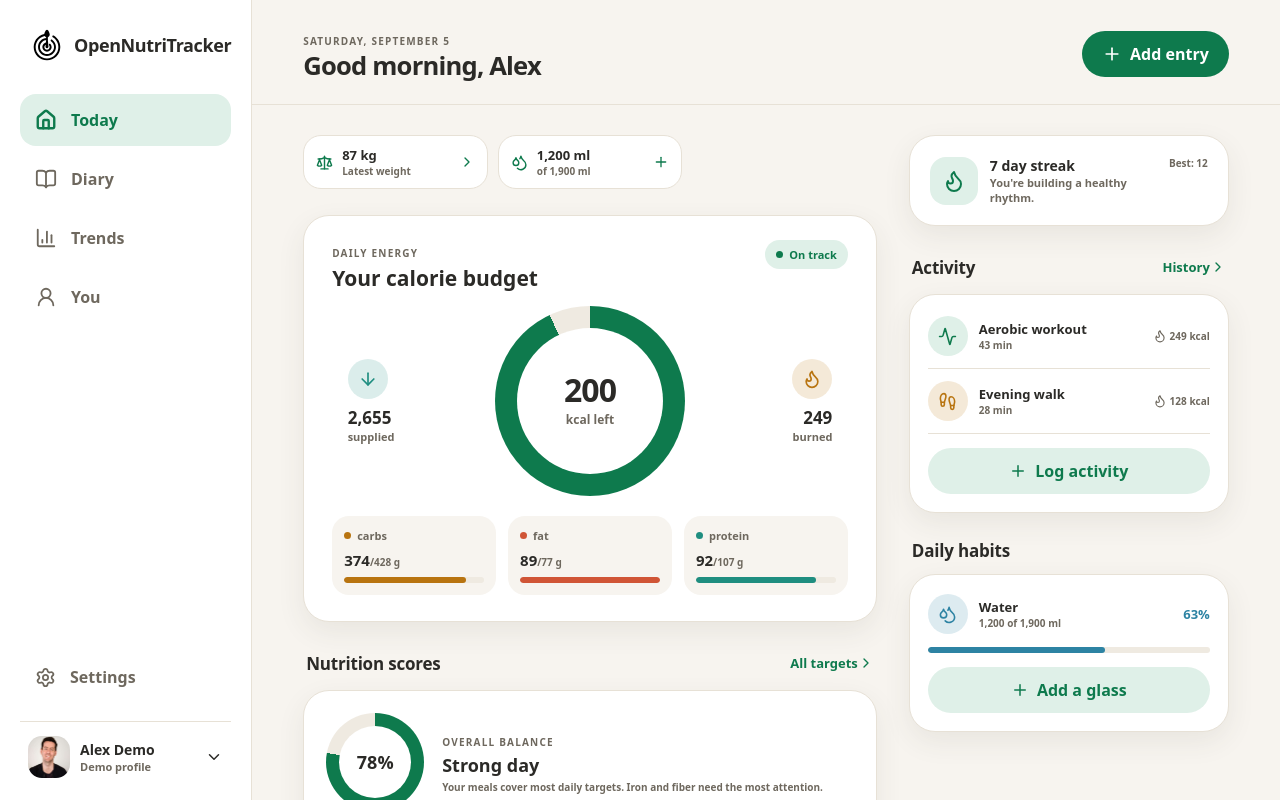
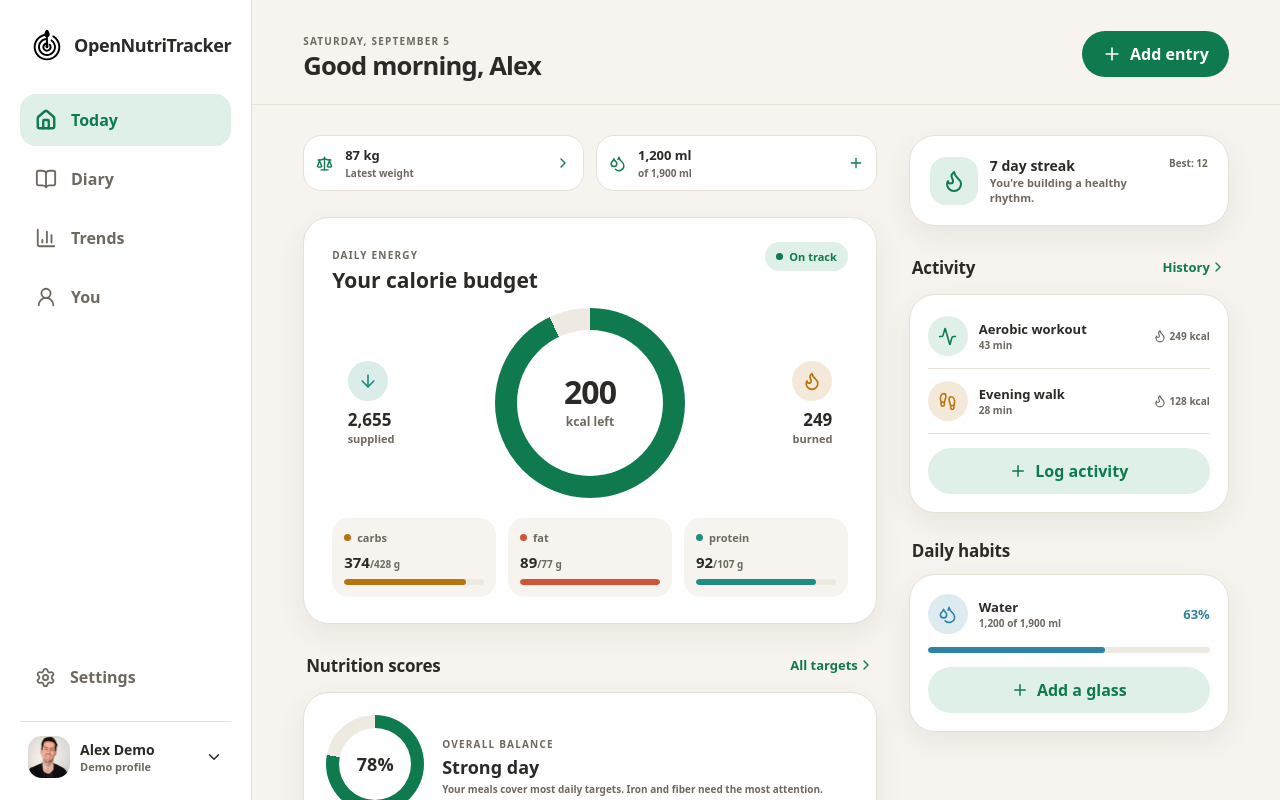
Before and after one commit to hetanthakkar/OpenNutriTracker-Web, a Next.js app: page / in a window 1280 px wide. Shown: the top 800 px of the page. Built offline with nearby package versions, Linux system fonts and the light colour scheme; a web font is replaced by a local one.

Commit message:
Fix quick stat horizontal spacing

```diff
--- a/components/home-view.tsx
+++ b/components/home-view.tsx
@@ -28,13 +28,45 @@ export const homeCustomizeOptions: Array<{ id: HomeSection; title: string; detai
 ];
 
 export function HomeView({ onAdd, visible }: { onAdd: () => void; visible: HomeVisibility }) {
+  const quickStatsStyle: React.CSSProperties = {
+    display: "grid",
+    gridTemplateColumns: "repeat(2, minmax(0, 1fr))",
+    gap: 12,
+    width: "100%",
+  };
+
+  const quickStatButtonStyle: React.CSSProperties = {
+    display: "grid",
+    gridTemplateColumns: "auto minmax(0, 1fr) auto",
+    alignItems: "center",
+    columnGap: 12,
+    width: "100%",
+    minWidth: 0,
+    textAlign: "left",
+  };
+
+  const quickStatCopyStyle: React.CSSProperties = {
+    display: "grid",
+    gap: 2,
+    minWidth: 0,
+    justifyItems: "start",
+  };
+
   return (
     <div className="home-page">
       <div className="home-layout">
       <div className="home-main">
-        {visible.quickStats && <div className="quick-stats">
-          <button><Scale size={17} /> <span><strong>87 kg</strong><small>Latest weight</small></span><ChevronRight size={16} /></button>
-          <button><Droplets size={17} /> <span><strong>1,200 ml</strong><small>of 1,900 ml</small></span><Plus size={16} /></button>
+        {visible.quickStats && <div className="quick-stats" style={quickStatsStyle}>
+          <button style={quickStatButtonStyle}>
+            <Scale size={17} />
+            <span style={quickStatCopyStyle}><strong>87 kg</strong><small>Latest weight</small></span>
+            <ChevronRight size={16} />
+          </button>
+          <button style={quickStatButtonStyle}>
+            <Droplets size={17} />
+            <span style={quickStatCopyStyle}><strong>1,200 ml</strong><small>of 1,900 ml</small></span>
+            <Plus size={16} />
+          </button>
         </div>}
 
         {visible.energy && <Card className="energy-card">
```
